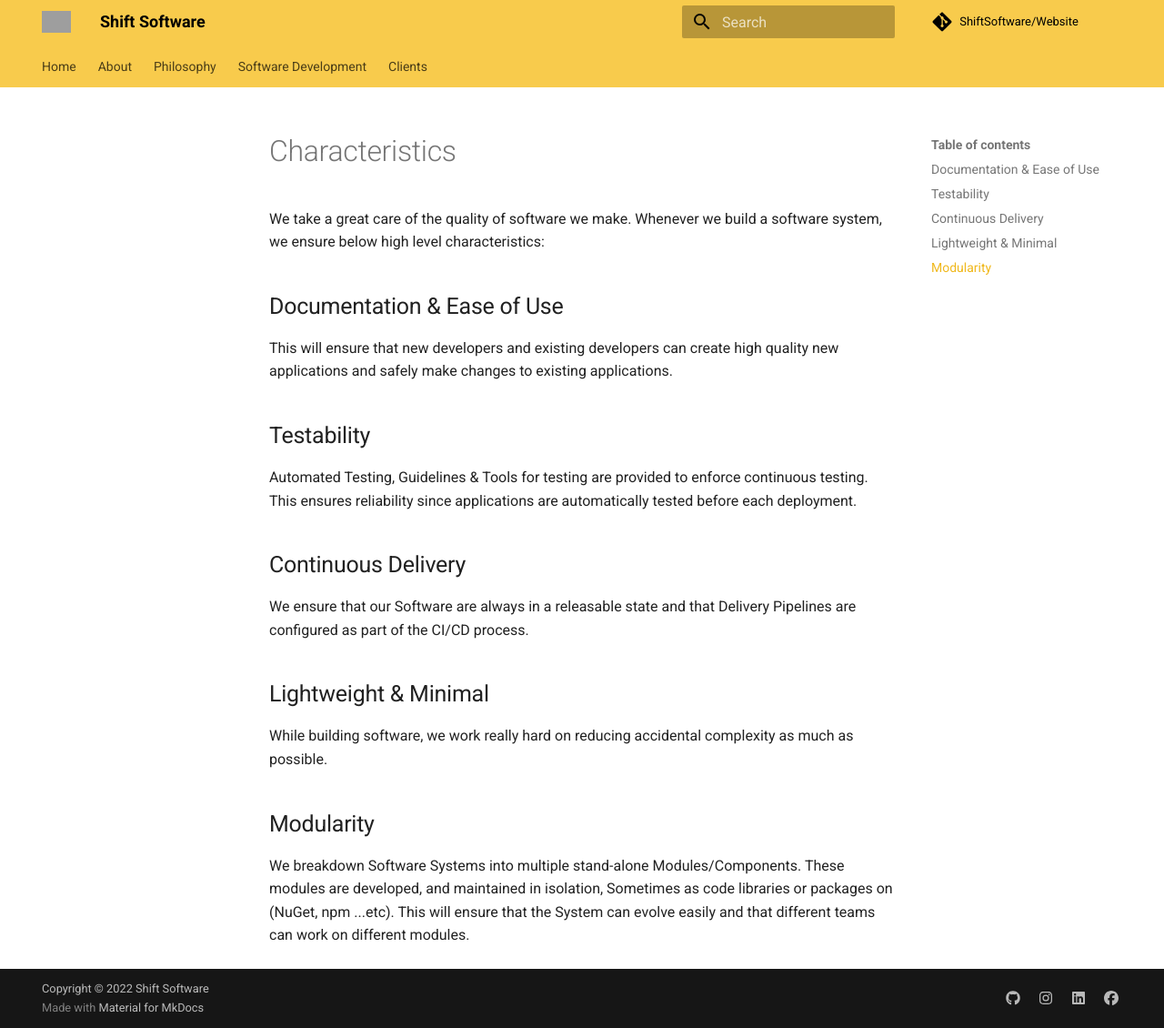
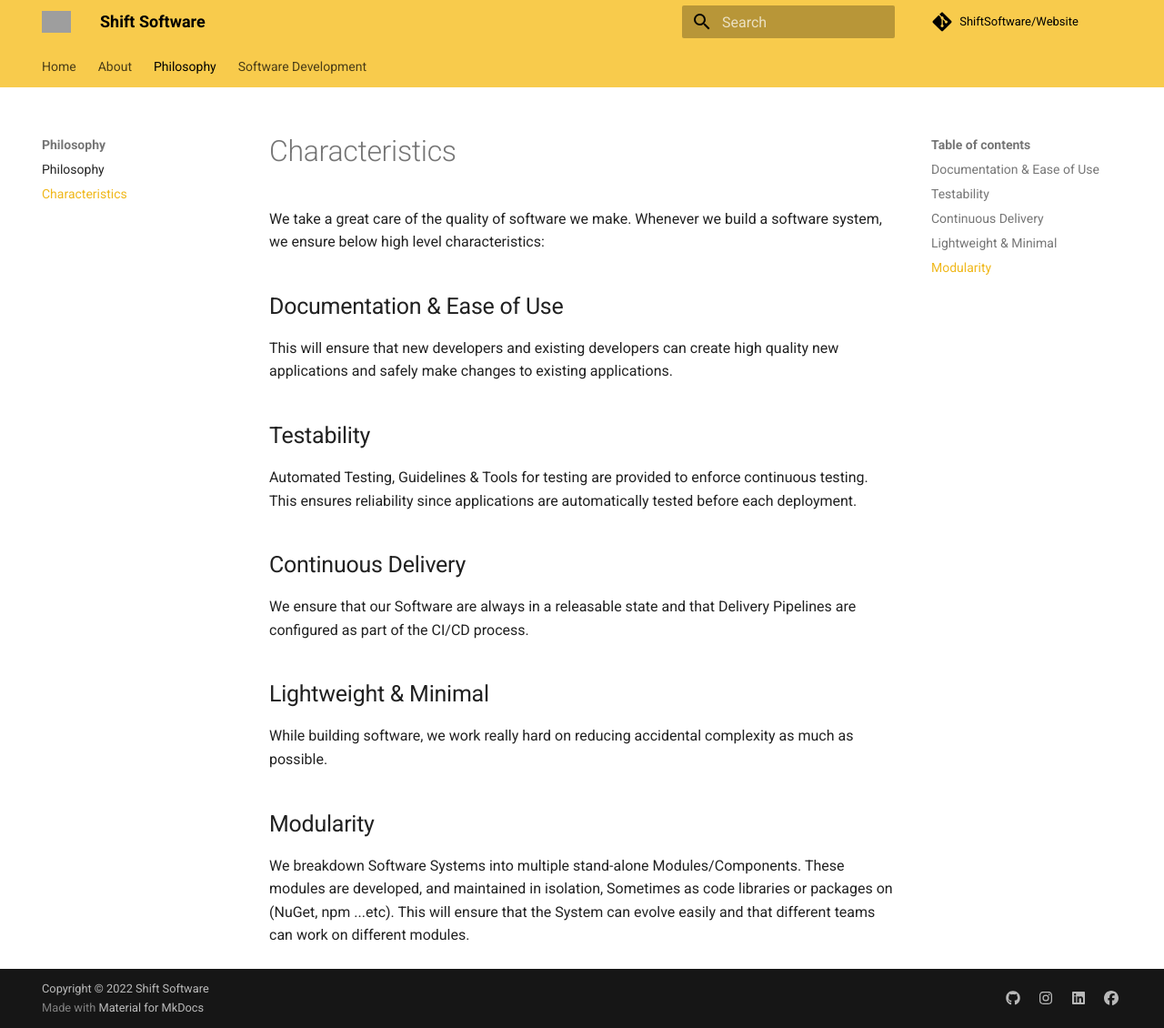
Before and after one commit to ShiftSoftware/Website, an MkDocs documentation site: the page built from docs/philosophy/characteristics.md, in a window 1280 px wide and 1130 px high. Shown: the whole window at 91% size. Built offline with MkDocs 1.6.1 and Material for MkDocs 9.7.7, drawn with Linux system fonts in a browser that asks for light colours; some of the changed lines change nothing that is shown; grey boxes are pictures that could not be loaded.

Commit message:
Navigation Update

```diff
--- a/mkdocs.yml
+++ b/mkdocs.yml
@@ -18,14 +18,20 @@
 nav:
     - Home: 'index.md'
     - About:
-        - Strategy & Vision: 'strategy-and-vision.md'
-        - Code of Conduct: 'code-of-conduct.md'
-        - Developers: 'developers.md'
+        - Strategy & Vision: 'about/strategy-and-vision.md'
+        - Code of Conduct: 'about/code-of-conduct.md'
+        - Developers: 'about/developers.md'
     - Philosophy:
-        - Philosophy: 'philosophy.md'
-        - Characteristics: 'characteristics.md'
-    - Software Development: 'software-development.md'
-    - Clients: 'clients.md'
+        - Philosophy:      'philosophy/philosophy.md'
+        - Characteristics: 'philosophy/characteristics.md'
+    - Software Development:
+        - Tasks:                             'software-development/tasks.md'
+        - Continuous Integration:            'software-development/continuous-integration.md'
+        - Feature Toggles:                   'software-development/feature-toggles.md'
+        - Continuous Delivery:               'software-development/continuous-delivery.md'
+        - Automated Testing:                 'software-development/automated-testing.md'
+        - Active Maintenance:                'software-development/active-maintenance.md'
+    #- Clients: 'clients.md'
 extra_css:
   - overrides/css/extra.css
 extra:
```
